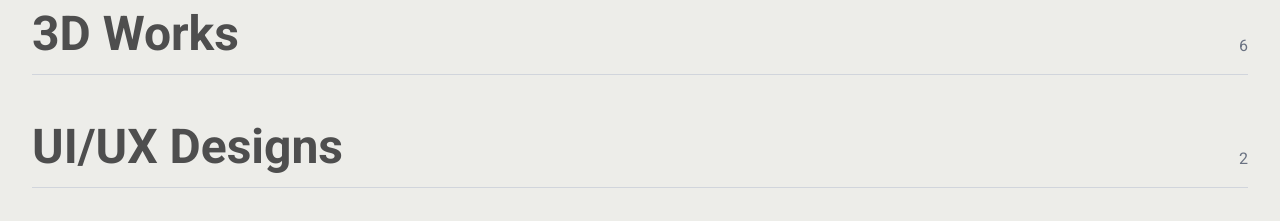
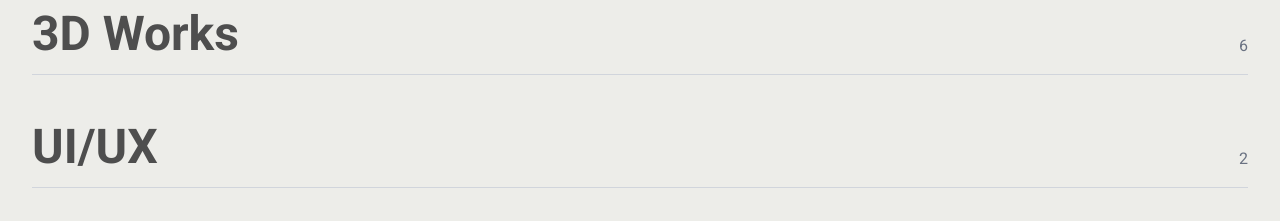
Before and after one commit to yusufgulmezz/portfolio, a Next.js app: page / in a window 1280 px wide. Shown: the part 3100-3321 px from the top of the page. Built offline with nearby package versions, Linux system fonts and the light colour scheme.

Commit message:
CategoriesSection bileşeninde UI/UX kategorisinde güncellemeler yapıldı!

```diff
--- a/src/components/sections/CategoriesSection.tsx
+++ b/src/components/sections/CategoriesSection.tsx
@@ -183,7 +183,7 @@ const CategoriesSection = () => {
     },
     {
       id: 'ui-ux',
-      name: 'UI/UX Designs',
+      name: 'UI/UX',
       description: 'User experience focused interface designs',
       number: '04',
       color: 'from-purple-500 to-pink-500',
@@ -191,10 +191,10 @@ const CategoriesSection = () => {
       projects: [
         {
           id: 8,
-          title: 'Mobile App Interface',
+          title: 'Green World App',
           date: '28/08/2025',
           description: 'Clean and intuitive mobile app design with modern UI patterns.',
-          image: '/api/placeholder/300/400',
+          image: 'https://mir-s3-cdn-cf.behance.net/project_modules/fs_webp/58b4f6229631387.68e3ed896f619.png',
           tags: ['UI/UX', 'Mobile']
         },
         {
@@ -275,6 +275,7 @@ const CategoriesSection = () => {
     const [currentIndex, setCurrentIndex] = useState(0);
     const isPixelArt = title.toLowerCase().includes('pixel');
     const is3D = title.toLowerCase().includes('3d');
+    const isUIUX = title.toLowerCase().includes('ui/ux');
     const [expandedDesign, setExpandedDesign] = useState<null | {
       image: string;
       title: string;
@@ -461,7 +462,10 @@ const CategoriesSection = () => {
                             });
                           }
                         }}
-                        className={`${isPixelArt || is3D ? 'w-72 h-72 sm:w-80 sm:h-80 md:w-96 md:h-96 lg:w-[420px] lg:h-[420px]' : 'w-56 h-72 sm:w-64 sm:h-80 md:w-80 md:h-[420px] lg:w-[420px] lg:h-[520px]'} bg-gray-200 rounded-lg border border-gray-300 shadow-lg overflow-hidden cursor-zoom-in relative group`}
+                        className={`${isPixelArt || is3D || (isUIUX && design.title.toLowerCase().includes('green world app'))
+                          ? 'w-72 h-72 sm:w-80 sm:h-80 md:w-96 md:h-96 lg:w-[420px] lg:h-[420px]'
+                          : 'w-56 h-72 sm:w-64 sm:h-80 md:w-80 md:h-[420px] lg:w-[420px] lg:h-[520px]'
+                        } bg-gray-200 rounded-lg border border-gray-300 shadow-lg overflow-hidden cursor-zoom-in relative group`}
                       >
                         {design.image ? (
                           <Image
@@ -469,7 +473,11 @@ const CategoriesSection = () => {
                             alt={design.title}
                             width={400}
                             height={300}
-                            className={`w-full h-full ${isPixelArt ? 'object-contain bg-black' : is3D ? 'object-cover' : 'object-cover'} transition-transform duration-300 group-hover:scale-105`}
+                            className={`w-full h-full ${
+                              (isPixelArt || is3D || (isUIUX && design.title.toLowerCase().includes('green world app')))
+                                ? 'object-contain bg-black'
+                                : 'object-cover'
+                            } transition-transform duration-300 group-hover:scale-105`}
                           />
                         ) : (
                           <div className="w-full h-full flex items-center justify-center">
```
